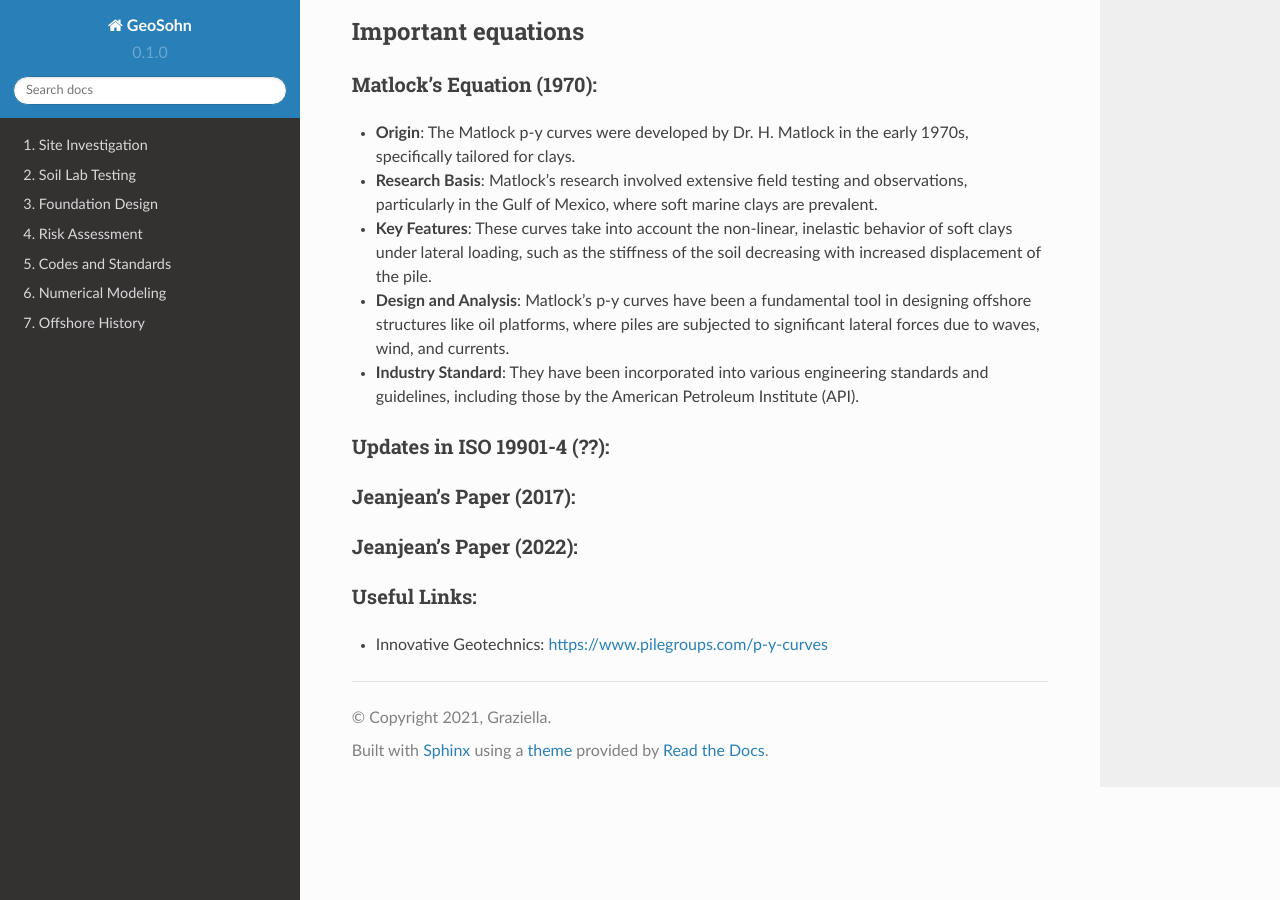
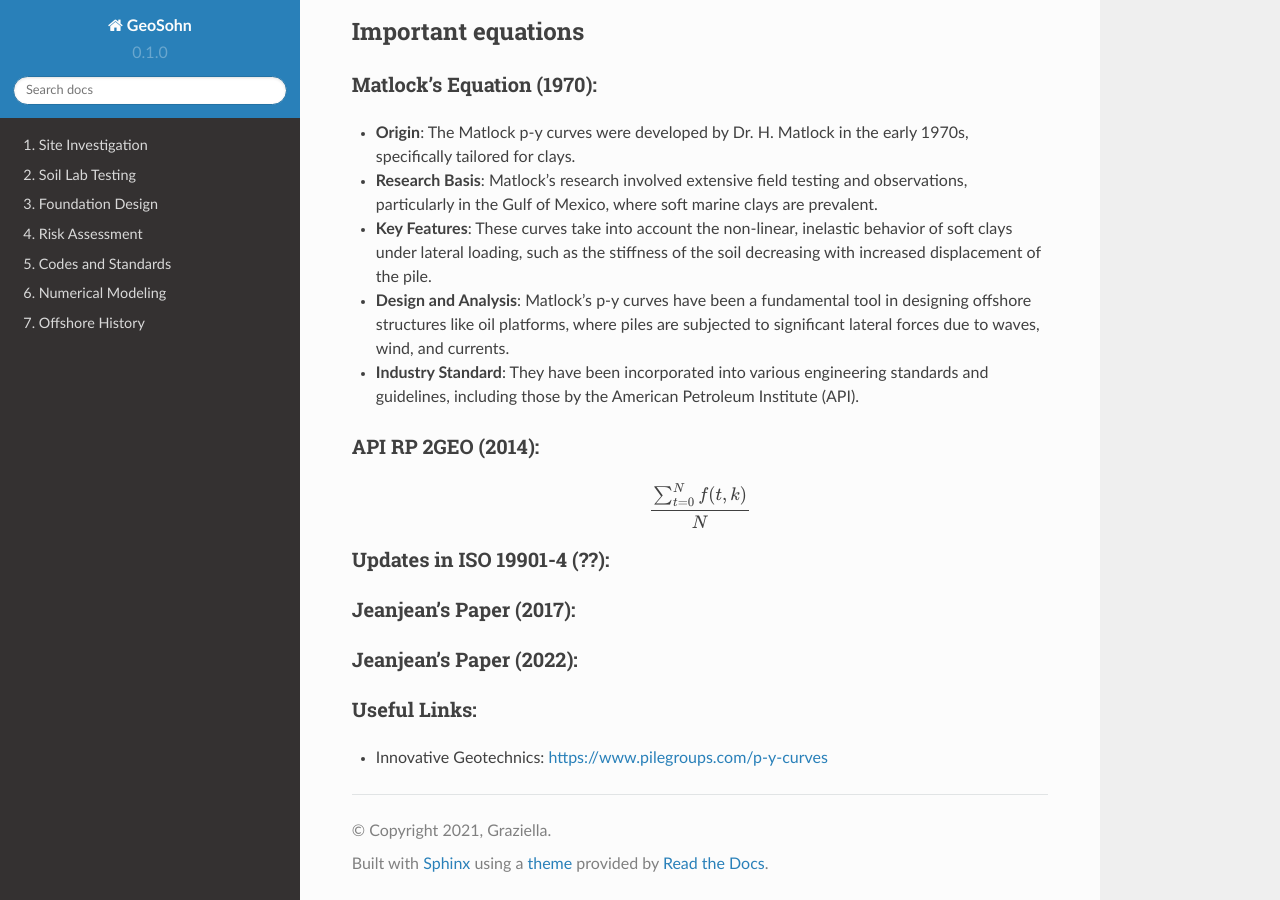
Before and after one commit to jrson11/GeoSohn, a Sphinx documentation site: the page built from docs/source/3_1-py_curve.rst, in a window 1280 px wide and 900 px high, scrolled down 1975 px. Built offline with Sphinx 7.4.7 and the Read the Docs theme 2.0.0, drawn with Linux system fonts in a browser that asks for light colours.

Commit message:
Update 3_1-py_curve.rst

```diff
--- a/docs/source/3_1-py_curve.rst
+++ b/docs/source/3_1-py_curve.rst
@@ -78,6 +78,14 @@ Matlock's Equation (1970):
 - **Industry Standard**: They have been incorporated into various engineering standards and guidelines, including those by the American Petroleum Institute (API).
 
 
+API RP 2GEO (2014):
+..........................
+
+.. math::
+
+   \frac{ \sum_{t=0}^{N}f(t,k) }{N}
+
+
 Updates in ISO 19901-4 (??):
 ..........................
 
```
